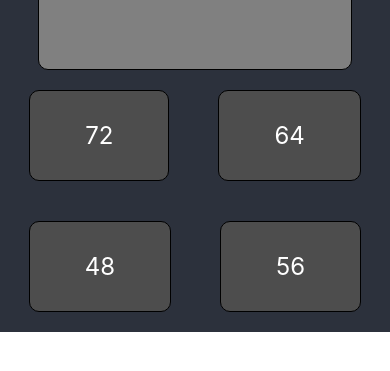
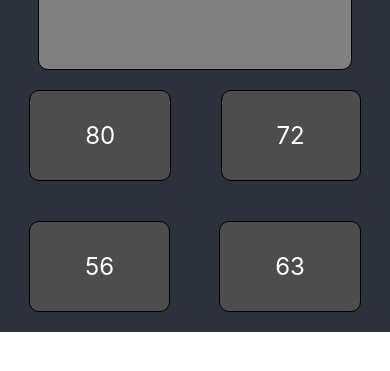
Before and after one commit to ChrisWhisker/flash-math, a React Native app: screen / in a window 390 px wide. Shown: the part 231-602 px from the top of the page. Built offline with nearby package versions, Linux system fonts and the light colour scheme.

Commit message:
Update choices when correct answer chosen

```diff
--- a/App.js
+++ b/App.js
@@ -4,33 +4,49 @@ import ChoiceButton from './components/ChoiceButton';
 import FlashCard from './components/FlashCard';
 
 const App = () => {
-  // Variables
-  const [factor1, setfactor1] = useState(Math.floor(Math.random() * 10) + 1);
-  const [factor2, setfactor2] = useState(Math.floor(Math.random() * 10) + 1);
-  const solution = factor1 * factor2;
+  // Functions
+  const makeFactor = () => {
+    return Math.floor(Math.random() * 10) + 1;
+  }
 
-  const [choices, setChoices] = useState([
-    (factor1 + 1) * factor2,
-    solution,
-    Math.floor(Math.random() * 100) + 1,
-    factor1 * (factor2 - 1),
-  ]);
+  const makeChoices = (num1, num2) => {
+    return [
+      (num1 + 1) * num2,
+      num1 * num2,
+      Math.floor(Math.random() * 100) + 1,
+      num1 * (num2 - 1),
+    ]
+  }
 
   const pressButton = (choice) => {
+    console.log(`Solution is ${solution}. Button ${choice} was pressed.`)
     if (choice === solution) {
-        alert(`You're right!`);
+      alert(`You're right!`);
+      const newFactor1 = makeFactor();
+      setfactor1(newFactor1);
+      const newFactor2 = makeFactor();
+      setfactor2(newFactor2);
+      const newSolution = newFactor1 * newFactor2;
+      setsolution(newSolution);
+      setChoices(makeChoices(newFactor1, newFactor2));
     } else {
-        alert('Incorrect.');
+      alert('Try again.');
     }
   }
+
+  // Variables
+  const [factor1, setfactor1] = useState(makeFactor());
+  const [factor2, setfactor2] = useState(makeFactor());
+  const [solution, setsolution] = useState(factor1 * factor2);
+  const [choices, setChoices] = useState(makeChoices(factor1, factor2));
 
   // App
   return (
     <View flexDirection={'column'} flex={1}>
       <View style={styles.questionContainer}>
-        <FlashCard question={`${factor1} x ${factor2}`}/>
+        <FlashCard question={`${factor1} x ${factor2}`} />
       </View>
-      <View style={styles.choicesContainter}>
+      <View style={styles.choicesContainer}>
         {choices.map((choice) => (
           <ChoiceButton choice={choice} pressHandler={pressButton} key={choice}></ChoiceButton>
         ))}
@@ -45,7 +61,7 @@ const styles = StyleSheet.create({
     backgroundColor: '#2c313c',
     justifyContent: 'center',
   },
-  choicesContainter: {
+  choicesContainer: {
     flexDirection: 'row',
     flexWrap: 'wrap',
     justifyContent: 'space-evenly',
```
